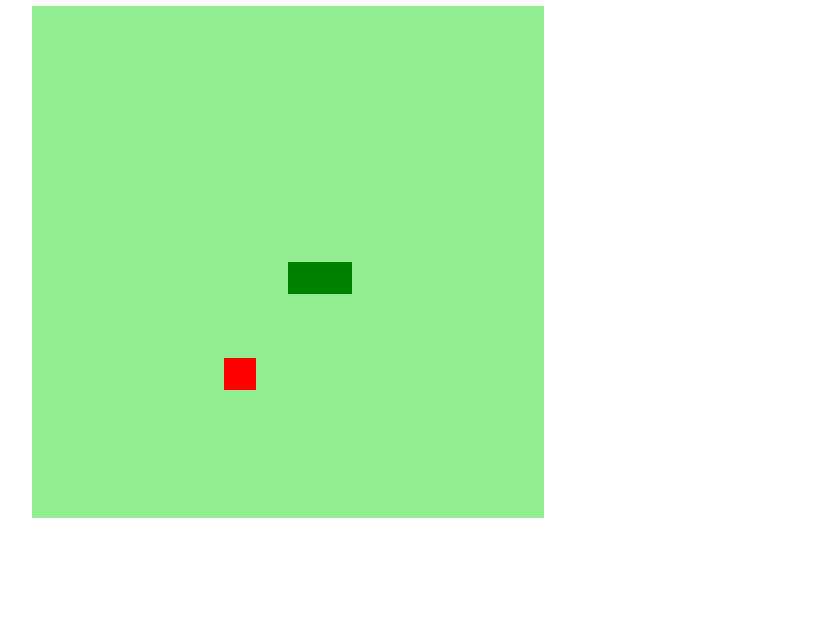
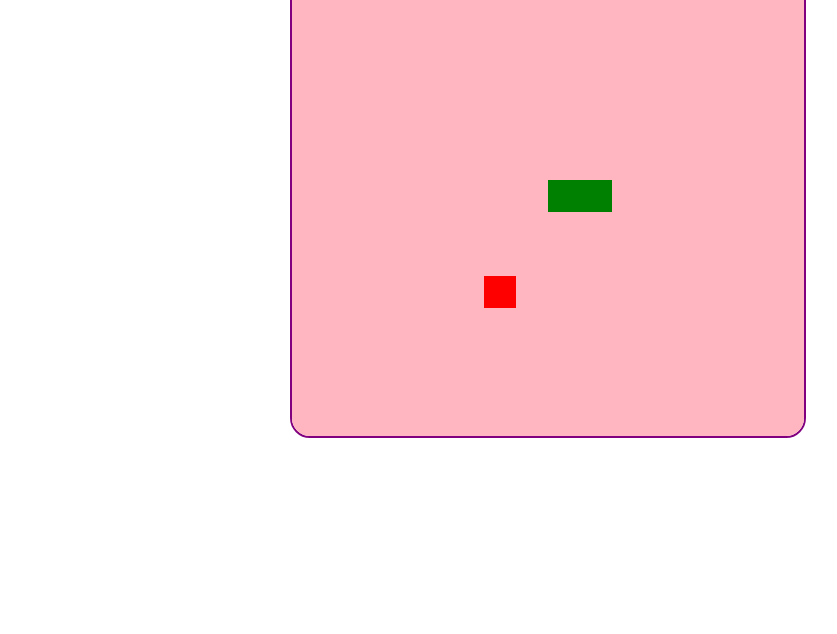
Before and after one commit to Larissa170/snakeGame, a plain HTML site: page index.html in a window 1280 px wide. Shown: the part 166-800 px from the top of the page, without its empty margins (100-937 px from the left). Drawn offline with Linux system fonts and the light colour scheme.

Commit message:
Mudança de Estilo

```diff
--- a/css/style.css
+++ b/css/style.css
@@ -1,9 +1,18 @@
 body {
-  height: 95vh;
-  width: 95vh;
+
+  height: 100%;
+  width: 100%;
   display: flex;
+  align-items: center;
   justify-content: center;
-  align-items: center;
   flex-direction: column;
-  color: green;
+  color: purple;
+
 }
+
+canvas {
+
+	border: 2px solid purple;
+	border-radius: 20px;
+
+}
--- a/script.js
+++ b/script.js
@@ -15,7 +15,7 @@ let food = {
 
 function criarBG() {
   //criar background
-  context.fillStyle = "lightgreen";
+  context.fillStyle = "lightpink";
   context.fillRect(0, 0, 16 * box, 16 * box);
 }
 
```
Also changed, not shown: index.html (+1 -1 lines), 4 other files.
